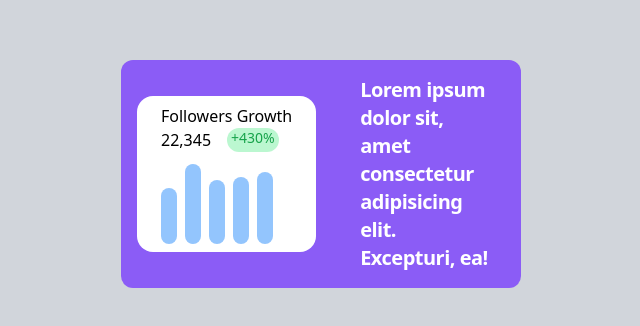
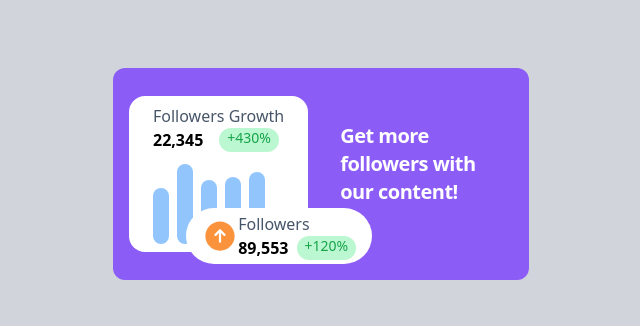
Before and after one commit to FarooqOmerSyed/Alpine-Tailwind, a plain HTML site: page tailwind-play/graph_card.html in a window 1280 px wide. Shown: the part 226-552 px from the top of the page, without its empty margins (319-959 px from the left). Drawn offline with nearby package versions, Linux system fonts and the light colour scheme.

Commit message:
graph_card_fixes

```diff
--- a/tailwind-play/graph_card.html
+++ b/tailwind-play/graph_card.html
@@ -9,29 +9,47 @@
 </head>
 
 <body>
-    <div class="flex items-center justify-center h-screen bg-gray-300">
-        <div class="bg-violet-500 p-4 flex items-center w-[25rem] rounded-xl">
+    <div class="flex h-screen items-center justify-center bg-gray-300">
+        <div class="w-[26rem] items-center rounded-xl bg-violet-500 px-4 gap-8 py-7 flex-col  flex sm:flex-row">
             <div>
-                <div class="bg-white px-6 py-2 rounded-2xl">
-                    <h1 class="text-nowrap">Followers Growth</h1>
+                <div class="relative rounded-2xl bg-white px-6 py-2">
+                    <h1 class="text-nowrap text-slate-600">Followers Growth</h1>
                     <div class="flex gap-4">
-                        <h2>22,345</h2>
-                        <h3 class="text-green-600 bg-green-200 rounded-full px-1 text-sm">+430%</h3>
+                        <h2 class="font-bold">22,345</h2>
+                        <h3 class="rounded-full bg-green-200 px-2 text-sm text-green-600">+430%</h3>
                     </div>
-                    <div class="flex gap-2 items-baseline mt-3">
-                        <p class="bg-blue-300 p-2 w-1 h-14 rounded-full"></p>
-                        <p class="bg-blue-300 p-2 w-1 h-20 rounded-full"></p>
-                        <p class="bg-blue-300 p-2 w-1 h-16 rounded-full"></p>
-                        <p class="bg-blue-300 p-2 w-1 h-[4.2rem] rounded-full"></p>
-                        <p class="bg-blue-300 p-2 w-1 h-[4.5rem] rounded-full"></p>
+                    <div class="mt-3 flex items-baseline gap-2">
+                        <p class="h-14 w-1 rounded-full bg-blue-300 p-2"></p>
+                        <p class="h-20 w-1 rounded-full bg-blue-300 p-2"></p>
+                        <p class="h-16 w-1 rounded-full bg-blue-300 p-2"></p>
+                        <p class="h-[4.2rem] w-1 rounded-full bg-blue-300 p-2"></p>
+                        <p class="h-[4.5rem] w-1 rounded-full bg-blue-300 p-2"></p>
+                    </div>
+                    <div class="absolute -bottom-3 -right-16 flex rounded-full bg-white px-4 py-1">
+                        <div class="flex items-center">
+                            <svg xmlns="http://www.w3.org/2000/svg" viewBox="0 0 24 24" fill="currentColor"
+                                class="size-9 fill-orange-400">
+                                <path fill-rule="evenodd"
+                                    d="M12 2.25c-5.385 0-9.75 4.365-9.75 9.75s4.365 9.75 9.75 9.75 9.75-4.365 9.75-9.75S17.385 2.25 12 2.25Zm.53 5.47a.75.75 0 0 0-1.06 0l-3 3a.75.75 0 1 0 1.06 1.06l1.72-1.72v5.69a.75.75 0 0 0 1.5 0v-5.69l1.72 1.72a.75.75 0 1 0 1.06-1.06l-3-3Z"
+                                    clip-rule="evenodd" />
+                            </svg>
+                        </div>
+                        <div>
+                            <h1 class="text-slate-600">Followers</h1>
+                            <div class="flex gap-2">
+                                <h1 class="font-bold">89,553</h1>
+                                <h2 class="rounded-full bg-green-200 px-2 text-green-600 text-sm">+120%</h2>
+                            </div>
+                        </div>
                     </div>
                 </div>
             </div>
-            <div class="ml-11 mr-3 text-xl text-white font-semibold tracking-tight">
-                <p>Lorem ipsum dolor sit, amet consectetur adipisicing elit. Excepturi, ea!</p>
+            <div class="mr-3 text-xl font-semibold tracking-tight text-white">
+                <p class="-mt-5">Get more followers with our content!</p>
             </div>
         </div>
     </div>
+
 </body>
 
 </html>
```
